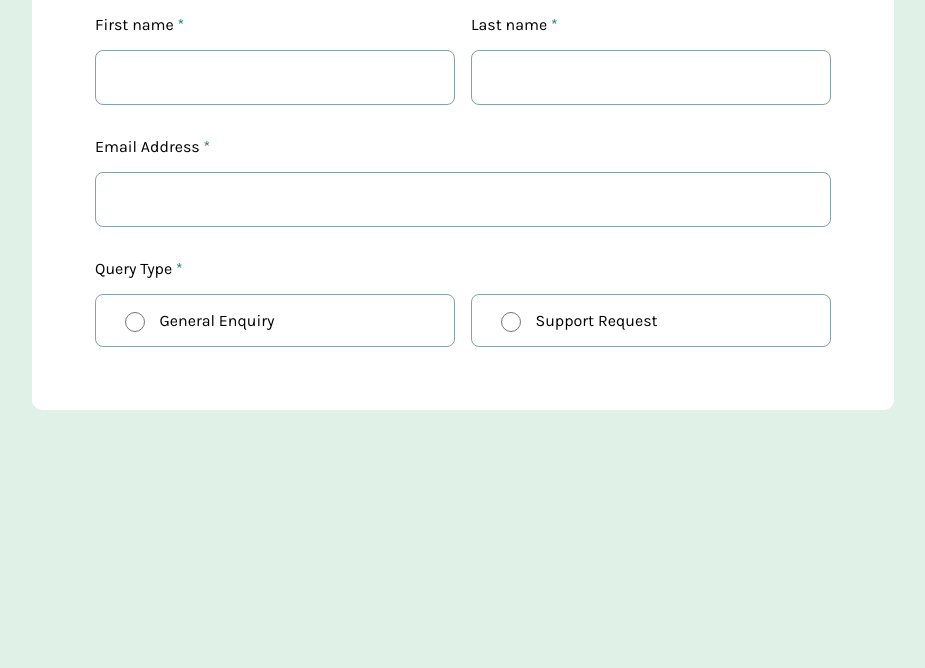
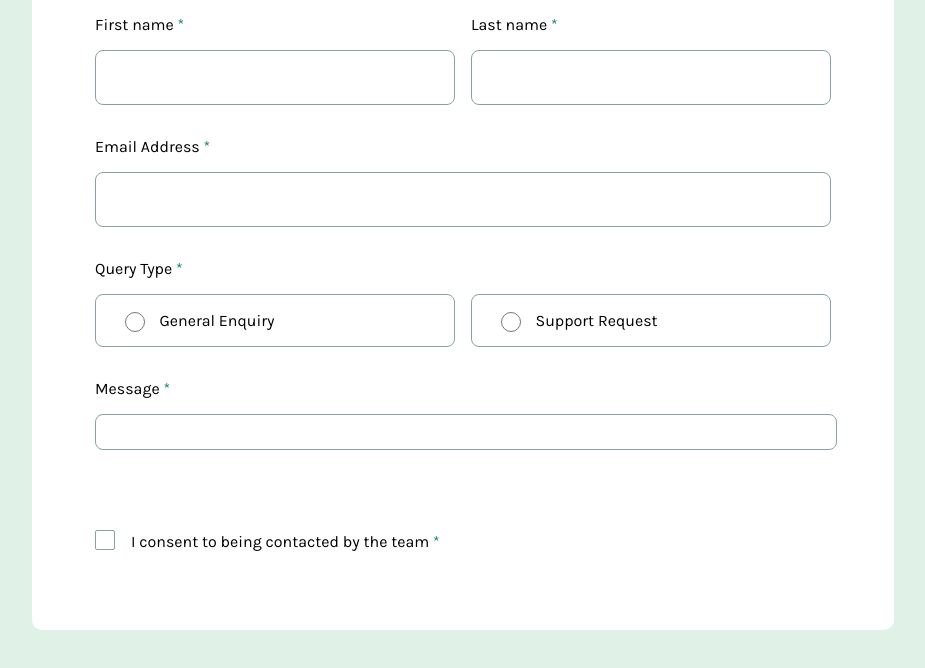
Before and after one commit to DiCherp/contact-form, a plain HTML site: page index.html in a window 1280 px wide. Shown: the part 310-978 px from the top of the page, without its empty margins (177-1102 px from the left). Before the commit the page ends 886 px from the top, so only its background shows below. Drawn offline with Linux system fonts and the light colour scheme.

Commit message:
third stage

```diff
--- a/index.html
+++ b/index.html
@@ -33,6 +33,18 @@
                 <label for="gen_enq" class="query_lable"><input type="radio" name="" id="gen_enq" class = "query_btn"><p>General Enquiry</p></label>
                 <label for="sup_req" class="query_lable"><input type="radio" name="" id="sup_req" class = "query_btn"><p>Support Request</p></label>
             </div>
+
+     </div>
+     <div class="message">
+            <p>Message <span class = "star">*</span></p>
+            <textarea name="" id=""></textarea>
+        </div>
+     <div class="checkbox">
+        <label class="custom_checkbox">
+            <input type="checkbox">
+            <span class="change_checkbox"></span>
+        </label>
+        <p>I consent to being contacted by the team <span class = "star">*</span></p>
      </div>
     </div>
     </div>
--- a/main.css
+++ b/main.css
@@ -53,7 +53,7 @@ input {
     border: 1px solid #86A2A5;
 }
 
-input:hover{
+input:hover, textarea:hover{
     border: 1px solid #0C7D69;
     cursor: pointer;
 }
@@ -91,23 +91,13 @@ input:hover{
     display: flex;
     flex-grow: 1;
     flex-shrink: 1;
+    flex-basis: 1000%;
     gap: 16px;
     flex-wrap: wrap;
 }
 
-.query_type_btn{
-    display: flex;
-    border: 1px solid #86A2A5;
-    border-radius: 8px;
-    flex-grow: 1;
-    flex-shrink: 1;
-    flex-basis: 271px;
-    padding: 0px 24px;
-    height: 51px;
-    gap: 12px;
-}
 
-.query_type_btn:active{
+.query_lable:active{
     background-color: #E0F1E8;
     cursor: pointer;
 }
@@ -133,8 +123,75 @@ input:hover{
     align-items: center;
 }
 
-.query_btn:checked {
-
+.query_btn:checked + .query_lable::before {
+    background-color: #86A2A5;
     appearance: none;
     color: #E0F1E8;
 }
+
+.message{
+    display: flex;
+    flex-direction: column;
+    width: 100%;
+    min-height: 137px;
+    max-height: 295px;
+}
+
+
+.message > textarea{
+    resize: none;
+    border: 1px solid #86A2A5;
+    border-radius: 8px;
+    width: 100%;
+
+}
+
+textarea:hover{
+    border: 1px solid #0C7D69;
+}
+
+.checkbox{
+    display: flex;
+    gap: 16px;
+    align-items: center;
+}
+
+.custom_checkbox input{
+    position: absolute;
+    width: 0;
+    height: 0;
+    opacity: 0;
+}
+
+.custom_checkbox .change_checkbox{
+    position: relative;
+    display: inline-block;
+    left: 0;
+    height: 18px;
+    width: 18px;
+    border: 1px solid #86A2A5;
+    border-radius: 2px;
+}
+
+.custom_checkbox .change_checkbox:after{
+    content: "";
+    position: absolute;
+
+    left: 6px;
+    top: 3px;
+    width: 4px;
+    height: 8px;
+    border: solid white;
+    border-radius: 1px;
+    border-width: 0 1.5px 1.5px 0;
+    transform: rotate(45deg);
+}
+
+.custom_checkbox input:checked ~ .change_checkbox:after{
+  display: block;
+
+}
+.custom_checkbox input:checked ~ .change_checkbox{
+    background-color: #0C7D69;
+    border: #0C7D69;
+}
```
